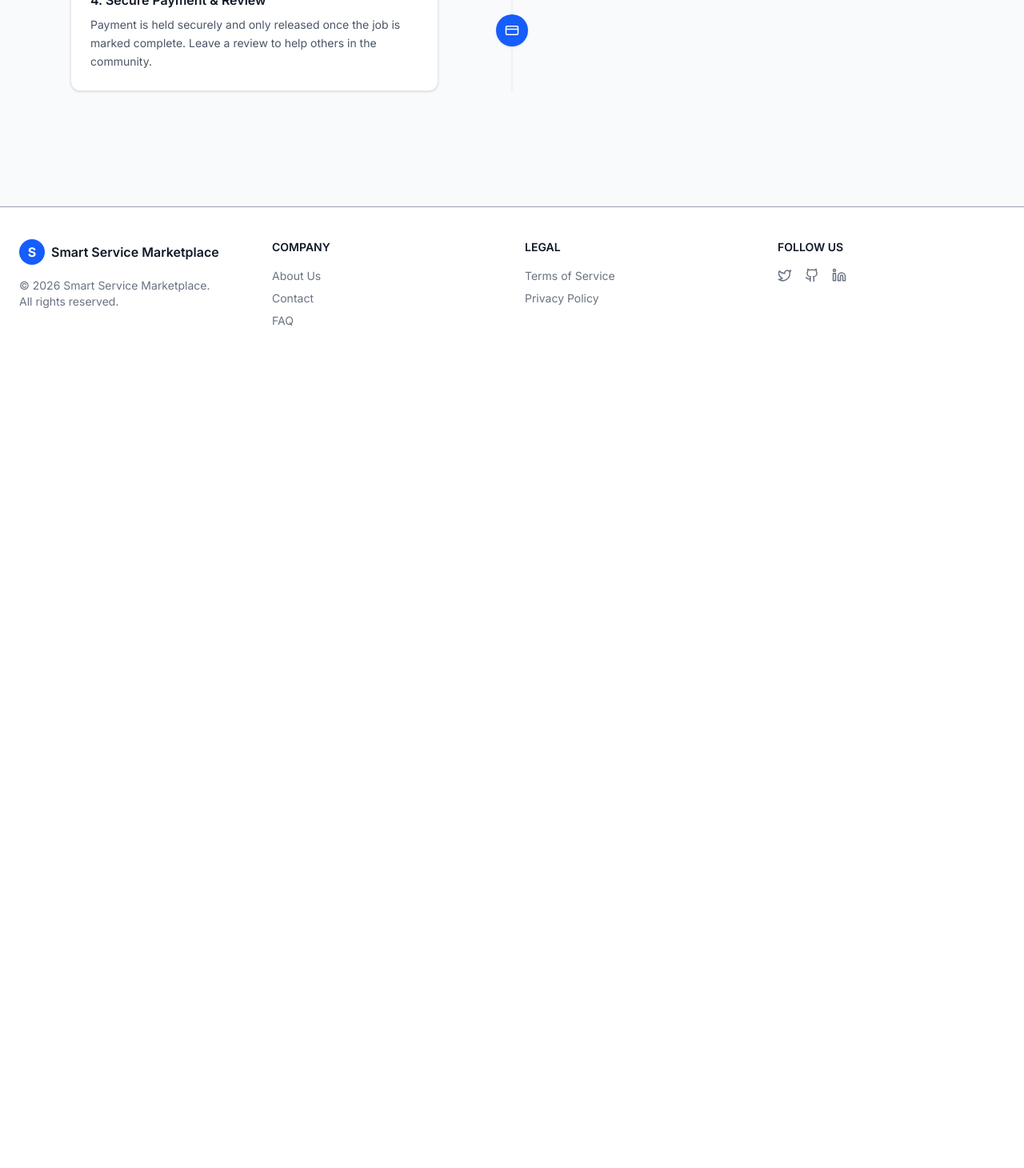
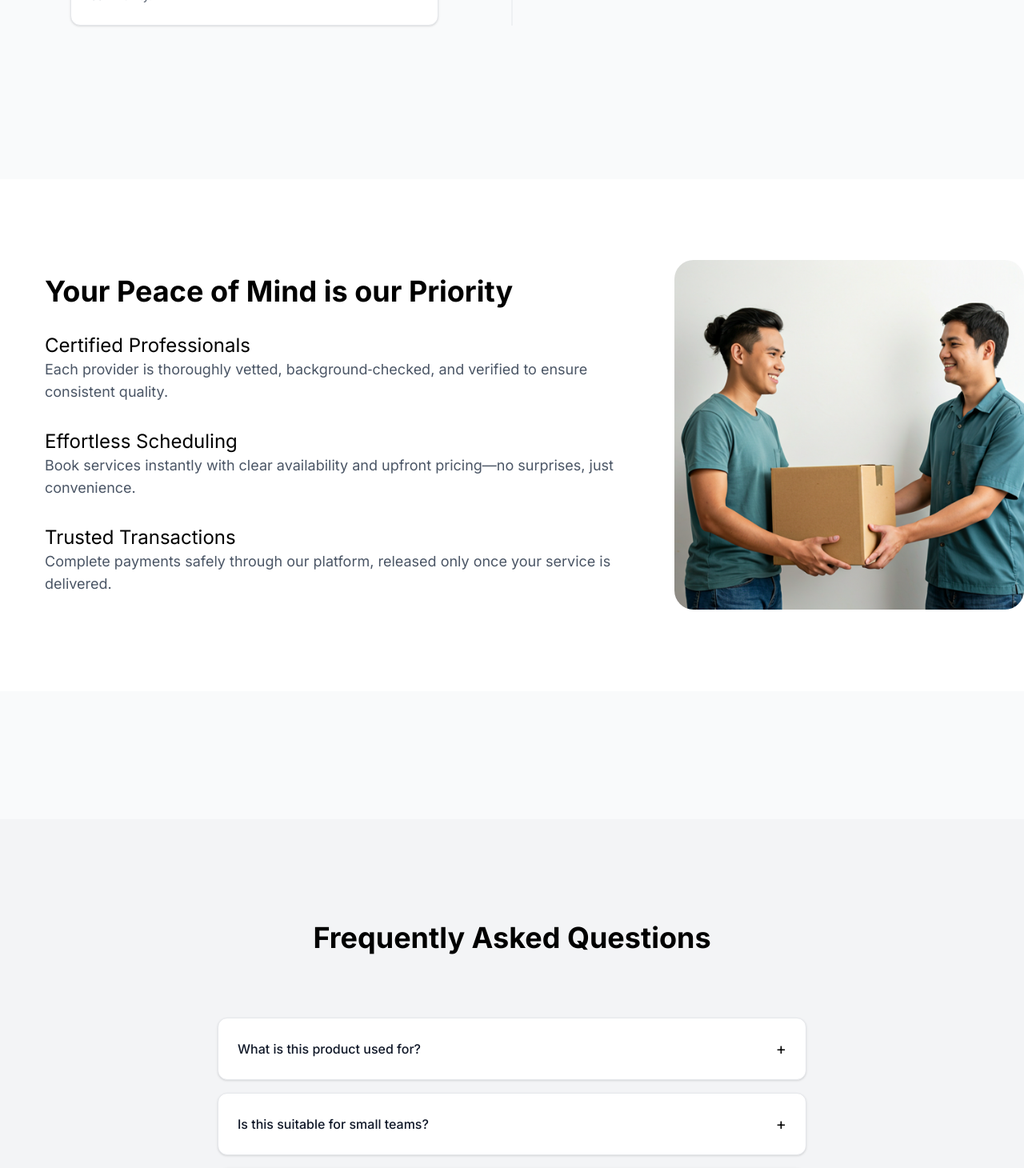
Before and after one commit to abhaymauryadev/smartserviceplace, a Next.js app: page /how-it-works in a window 1280 px wide. Shown: the part 1330-2790 px from the top of the page at 80% size. Before the commit the page ends 1781 px from the top, so only its background shows below. Built offline with nearby package versions, Linux system fonts and the light colour scheme; no server answers.

Commit message:
feat: Add new "How It Works" page with a service booking timeline, peace of mind section, and interactive FAQ.

```diff
--- a/app/how-it-works/page.jsx
+++ b/app/how-it-works/page.jsx
@@ -1,8 +1,10 @@
-
-import React from 'react';
+"use client";
+import React, { useState, useRef, useEffect } from "react";
 import Navbar from '@/components/common/Navbar';
 import Footer from '@/sections/Footer';
 import Link from 'next/link';
+import Image from 'next/image';
+import gsap from "gsap";
 import { Search, CalendarCheck, MessageCircle, CreditCard } from "lucide-react";
 
 // 1. Extract Card Component
@@ -49,11 +51,55 @@ function TimelineItem({ align, icon, title, description }) {
     );
 }
 
+const faqs = [
+    {
+        q: "What is this product used for?",
+        a: "It helps teams streamline workflows, improve usability, and ship faster with confidence.",
+    },
+    {
+        q: "Is this suitable for small teams?",
+        a: "Yes. It works equally well for solo founders, startups, and large organizations.",
+    },
+    {
+        q: "Does it support modern frameworks?",
+        a: "Absolutely. It is designed to integrate seamlessly with modern frontend stacks.",
+    },
+    {
+        q: "Is customer support available?",
+        a: "Yes, we provide fast and reliable support to help you succeed.",
+    },
+];
 // 3. Main Page Component
 export default function HowItWorksPage() {
+
+
+    const [activeIndex, setActiveIndex] = useState(null);
+    const contentRefs = useRef([]);
+
+    useEffect(() => {
+        contentRefs.current.forEach((el, i) => {
+            if (!el) return;
+
+            if (i === activeIndex) {
+                gsap.to(el, {
+                    height: "auto",
+                    opacity: 1,
+                    duration: 0.4,
+                    ease: "power2.out",
+                });
+            } else {
+                gsap.to(el, {
+                    height: 0,
+                    opacity: 0,
+                    duration: 0.3,
+                    ease: "power2.inOut",
+                });
+            }
+        });
+    }, [activeIndex]);
     return (
         <main className="bg-gray-50 min-h-screen">
-            <Navbar />
+            {/* <Navbar /> */}
 
             {/* Hero Section */}
             <section className="bg-gray-100 text-black py-20">
@@ -137,6 +183,87 @@ export default function HowItWorksPage() {
                 </div>
             </section>
 
+
+            <div className='h-screen mt-12 text-black'>
+                <div className='h-160 bg-white flex justify-center items-center'>
+                    <div className=' space-y-8 m-14'>
+                        <h1 className='text-4xl font-bold'>Your Peace of Mind  is our Priority</h1>
+                        <div>
+                            <h2 className='text-2xl'>Certified Professionals</h2>
+                            <p className='text-lg text-gray-600'> Each provider is thoroughly vetted, background‑checked, and verified to ensure consistent quality.</p>
+                        </div>
+                        <div>
+                            <h2 className='text-2xl'>Effortless Scheduling</h2>
+                            <p className='text-lg text-gray-600'>Book services instantly with clear availability and upfront pricing—no surprises, just convenience.</p>
+                        </div>
+                        <div>
+                            <h2 className='text-2xl'>Trusted Transactions</h2>
+                            <p className='text-lg text-gray-600'>Complete payments safely through our platform, released only once your service is delivered. </p>
+                        </div>
+                    </div>
+                    <div>
+                        <Image src="/assets/hero-image.png" alt="Hero illustration" width={500} height={500} priority className="object-contain rounded-3xl" />
+                    </div>
+                </div>
+            </div>
+
+            <section className="py-32 bg-gray-100 text-black">
+                <h2 className="text-4xl font-bold text-center mb-20">
+                    Frequently Asked Questions
+                </h2>
+
+                <div className="max-w-3xl mx-auto space-y-4 px-4">
+                    {faqs.map((faq, i) => (
+                        <div
+                            key={i}
+                            className="border border-gray-200 rounded-xl bg-white shadow-sm"
+                        >
+                            <button
+                                onClick={() =>
+                                    setActiveIndex(activeIndex === i ? null : i)
+                                }
+                                className="w-full flex justify-between items-center p-6 text-left"
+                            >
+                                <span className="font-medium text-gray-900">
+                                    {faq.q}
+                                </span>
+                                <span className="text-xl">
+                                    {activeIndex === i ? "−" : "+"}
+                                </span>
+                            </button>
+
+                            <div
+                                ref={(el) => (contentRefs.current[i] = el)}
+                                className="overflow-hidden h-0 opacity-0"
+                            >
+                                <p className="px-6 pb-6 text-gray-600 leading-relaxed">
+                                    {faq.a}
+                                </p>
+                            </div>
+                        </div>
+                    ))}
+                </div>
+            </section>
+
+            <section className="py-16 bg-white text-black ">
+                <div className="max-w-6xl mx-auto px-6">
+                    <h2 className="text-4xl font-bold text-center mb-10">
+                        Ready to Get Started?
+                    </h2>
+                    <p className="text-lg text-gray-600 text-center mb-10">
+                        Join thousands of satisfied customers who rely on <br /> Smart Service Place for all their home service needs.
+                    </p>
+                    <div className="flex justify-center  gap-6">
+                        <button className="bg-blue-600 text-white px-6 py-3 rounded-sm cursor-pointer hover:bg-blue-600 transition">
+                            Need a Service?
+                        </button>
+
+                        <button className="bg-gray-100 text-black px-6 py-3 rounded-sm cursor-pointer hover:bg-gray-200 transition">
+                            Become a Provider
+                        </button>
+                    </div>
+                </div>
+            </section>
             <Footer />
         </main>
     );
```
